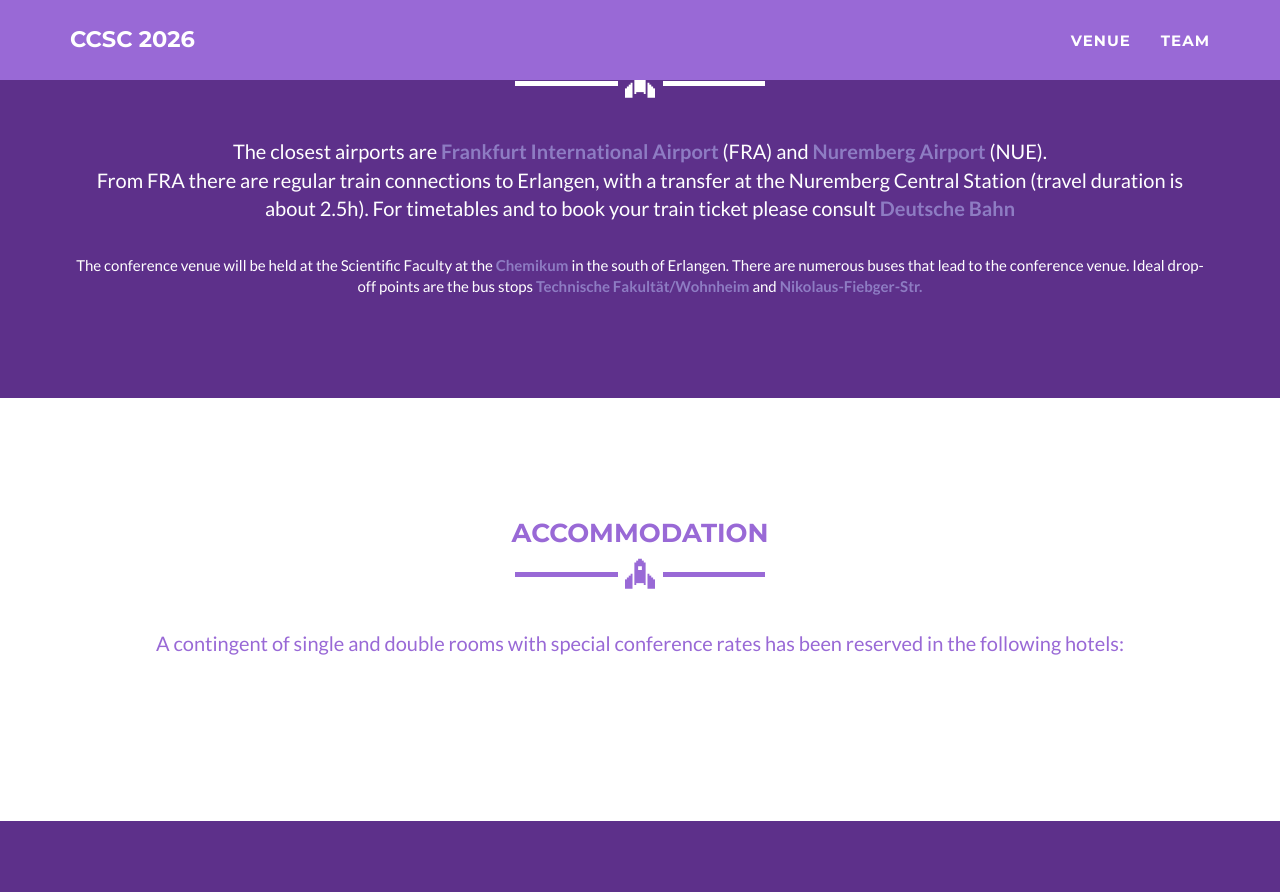
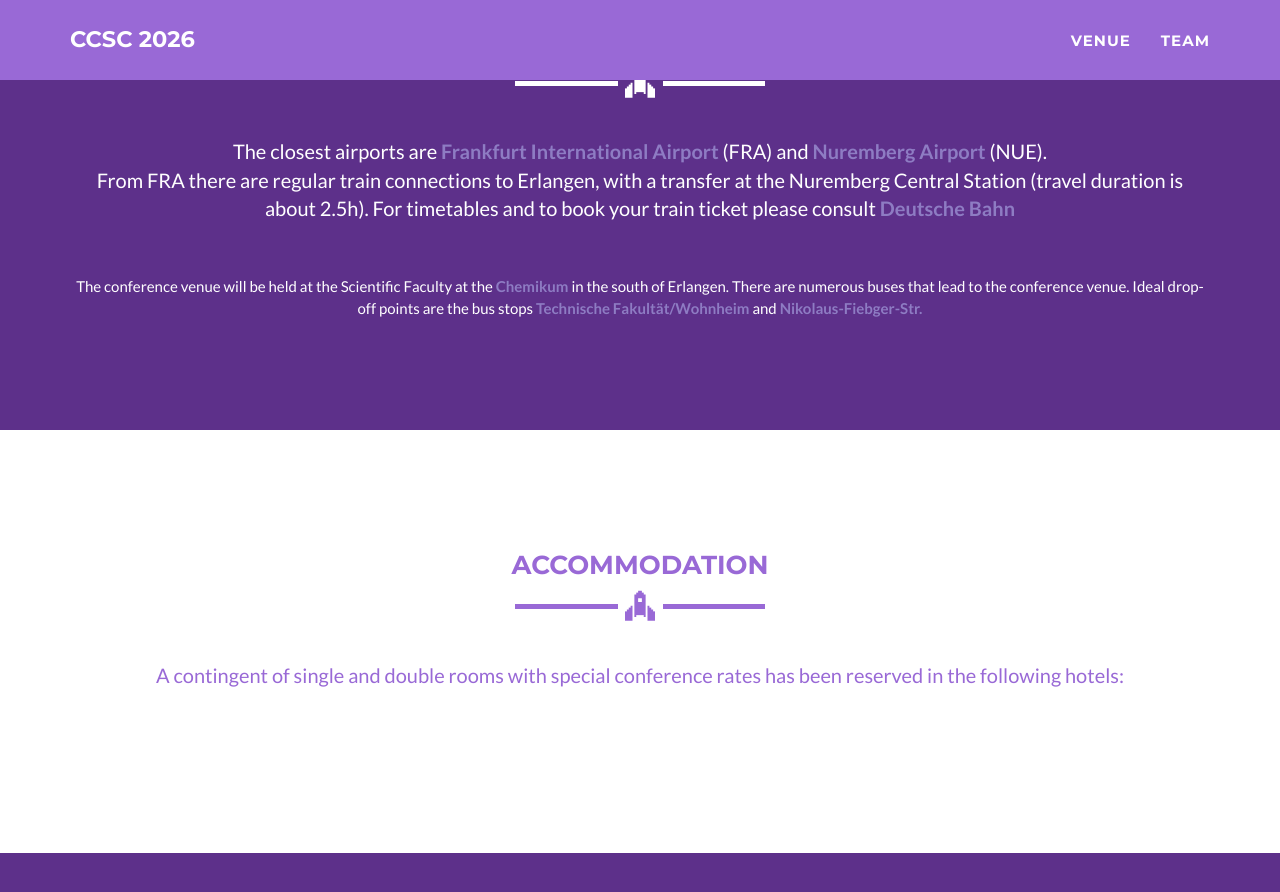
Before and after one commit to ccsc2026/ccsc2026.github.io, a Jekyll site: the page built from venue.html, in a window 1280 px wide and 900 px high, scrolled down 1255 px. Shown: the top 892 px of the window. Built offline with Jekyll 4.4.1, drawn with Linux system fonts in a browser that asks for light colours.

```diff
--- a/venue.html
+++ b/venue.html
@@ -36,9 +36,10 @@ layout: page
 	<br>
 	From FRA there are regular train connections to Erlangen, with a transfer at the Nuremberg Central Station (travel duration is about 2.5h).
 	For timetables and to book your train ticket please consult <a href='https://int.bahn.de/en' target='_blank' style="color:#8e7cc3;"><b>Deutsche Bahn</b></a> </p>
-     	<br>
+     	<br><br>
 	The conference venue will be held at the Scientific Faculty at the <a href="https://www.chemistry.nat.fau.eu/" target="_blank" style="color:#8e7cc3;"><b>Chemikum</b></a> in the south of Erlangen.
-	There are numerous buses that lead to the conference venue. Ideal drop-off points are the bus stops <a href="https://www.google.de/maps/place/Erlangen,+Technische+Fakult%C3%A4t+%2F+Wohnheim/@49.5766664,11.0270168,17z/data=!3m1!5s0x478bf76f9ec608ed:0xdf57ea9bb55c1ef4!4m14!1m7!3m6!1s0x47a1fdca9b85ff4f:0x5c8f71482354137f!2sTechnical+Faculty+Erlangen!8m2!3d49.5743371!4d11.0294571!16s%2Fg%2F1tcwkkwf!3m5!1s0x47a1f935143c67d9:0xc8274418c1cc3ac8!8m2!3d49.5758791!4d11.0280059!16s%2Fg%2F11clsg_ymh?hl=en&entry=ttu&g_ep=EgoyMDI1MDEyMi4wIKXMDSoASAFQAw%3D%3D" target="_blank" style="color:#8e7cc3;"><b>Technische Fakultät/Wohnheim</b></a> and <a href="https://www.google.de/maps/place/Nikolaus-Fiebiger-Str./@49.5766664,11.0270168,17z/data=!3m1!5s0x478bf76f9ec608ed:0xdf57ea9bb55c1ef4!4m14!1m7!3m6!1s0x47a1fdca9b85ff4f:0x5c8f71482354137f!2sTechnical+Faculty+Erlangen!8m2!3d49.5743371!4d11.0294571!16s%2Fg%2F1tcwkkwf!3m5!1s0x47a1f935f91e49c3:0x8c6701ce24293420!8m2!3d49.5777824!4d11.0313332!16s%2Fg%2F11f33n2rm9?hl=en&entry=ttu&g_ep=EgoyMDI1MDEyMi4wIKXMDSoASAFQAw%3D%3D" target="_blank" style="color:#8e7cc3;"><b>Nikolaus-Fiebger-Str.</b></a> </div>
+	There are numerous buses that lead to the conference venue. Ideal drop-off points are the bus stops <a href="https://www.google.de/maps/place/Erlangen,+Technische+Fakult%C3%A4t+%2F+Wohnheim/@49.5766664,11.0270168,17z/data=!3m1!5s0x478bf76f9ec608ed:0xdf57ea9bb55c1ef4!4m14!1m7!3m6!1s0x47a1fdca9b85ff4f:0x5c8f71482354137f!2sTechnical+Faculty+Erlangen!8m2!3d49.5743371!4d11.0294571!16s%2Fg%2F1tcwkkwf!3m5!1s0x47a1f935143c67d9:0xc8274418c1cc3ac8!8m2!3d49.5758791!4d11.0280059!16s%2Fg%2F11clsg_ymh?hl=en&entry=ttu&g_ep=EgoyMDI1MDEyMi4wIKXMDSoASAFQAw%3D%3D" target="_blank" style="color:#8e7cc3;"><b>Technische Fakultät/Wohnheim</b></a> and <a href="https://www.google.de/maps/place/Nikolaus-Fiebiger-Str./@49.5766664,11.0270168,17z/data=!3m1!5s0x478bf76f9ec608ed:0xdf57ea9bb55c1ef4!4m14!1m7!3m6!1s0x47a1fdca9b85ff4f:0x5c8f71482354137f!2sTechnical+Faculty+Erlangen!8m2!3d49.5743371!4d11.0294571!16s%2Fg%2F1tcwkkwf!3m5!1s0x47a1f935f91e49c3:0x8c6701ce24293420!8m2!3d49.5777824!4d11.0313332!16s%2Fg%2F11f33n2rm9?hl=en&entry=ttu&g_ep=EgoyMDI1MDEyMi4wIKXMDSoASAFQAw%3D%3D" target="_blank" style="color:#8e7cc3;"><b>Nikolaus-Fiebger-Str.</b></a>
+	</p>
     </div>
   </div>
 </section>
```
